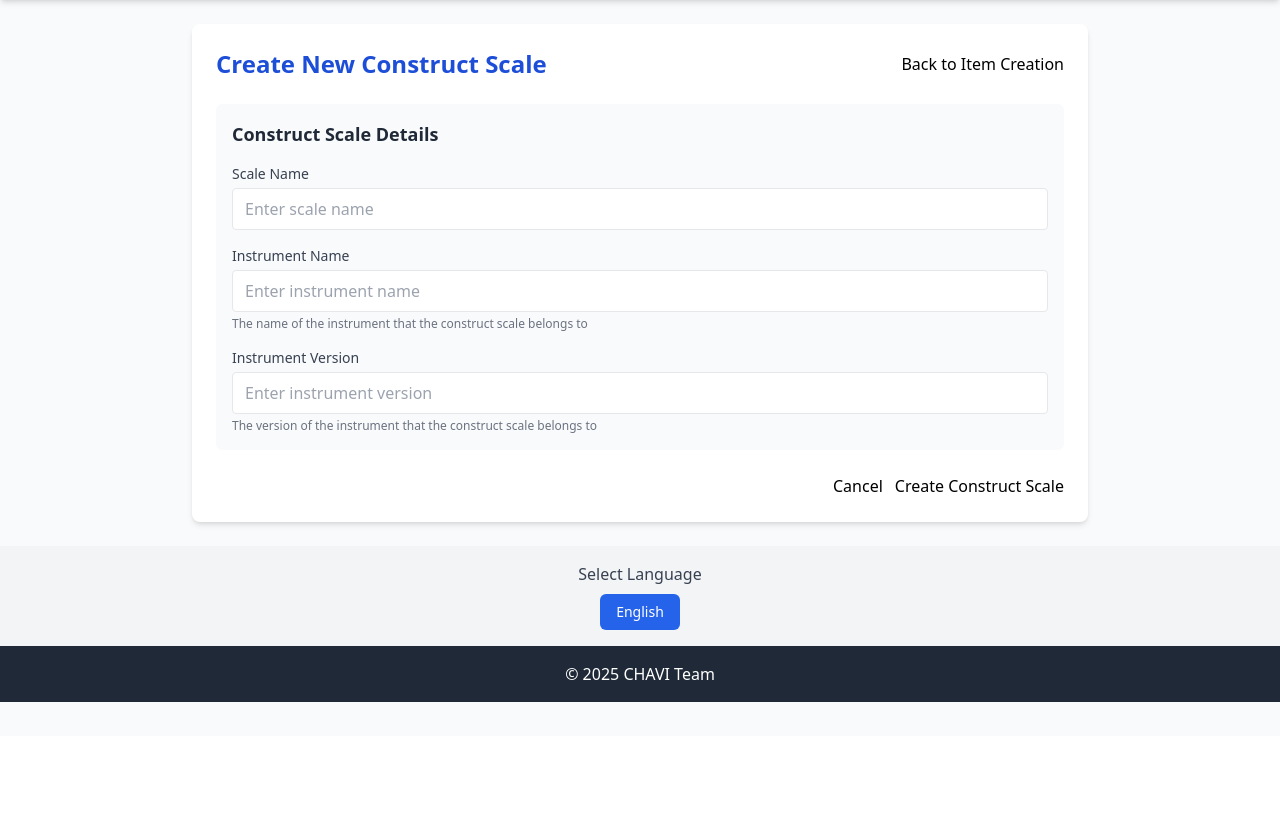
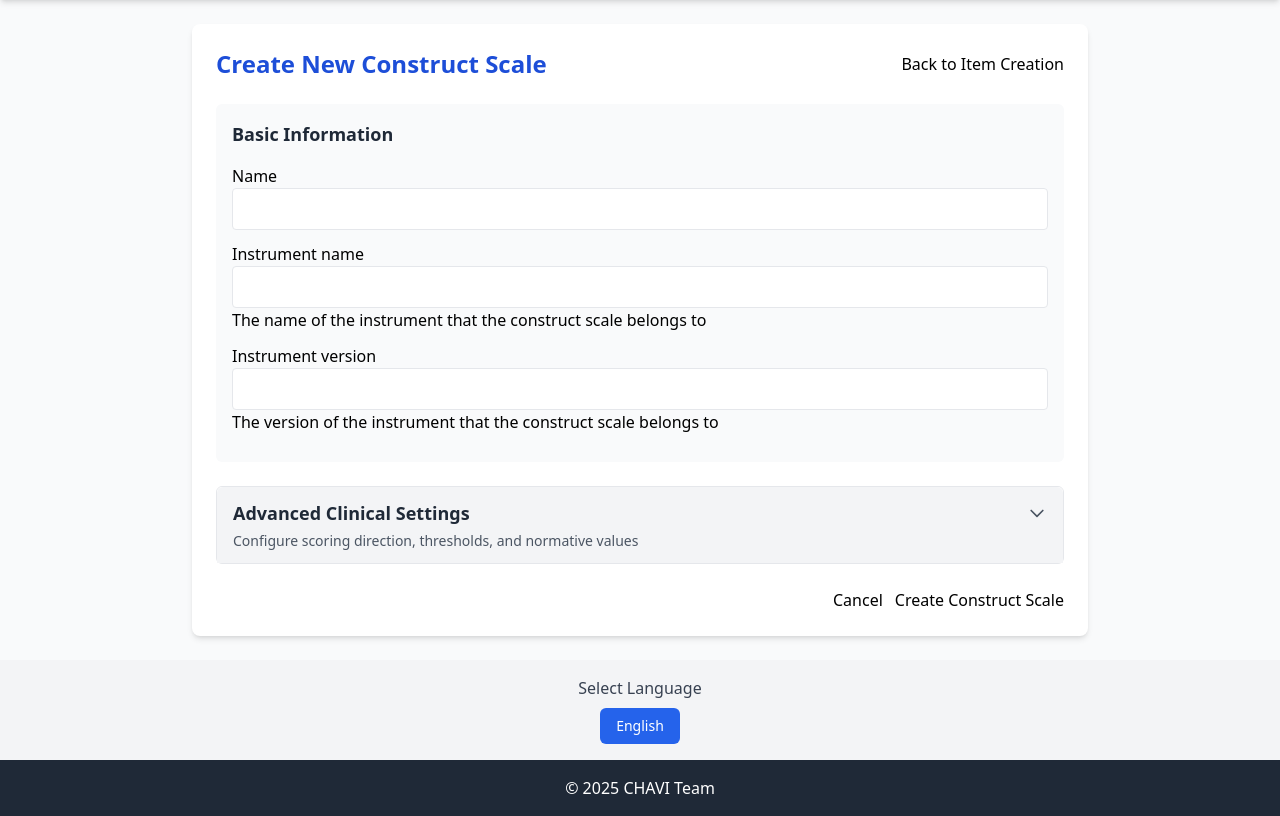
Before and after one commit to CHAVI-India/SATHI, a Django app: template templates/promapp/construct_scale_form.html in a window 1280 px wide. Shown: the part 64-880 px from the top of the page. Before the commit the page ends 766 px from the top, so only its background shows below. Run offline with Django 5.2, Linux system fonts and the light colour scheme; the template is opened without the code that fills it: values that come from a table or form of the project are taken from there, others are empty; parts of the project's set-up code (start-up, migrations or seed data) failed here and were passed over; some libraries are stand-ins or nearby versions.

Commit message:
Enhance Item and Construct Scale Forms with Advanced Settings
- Updated ItemForm and ConstructScaleForm to include new fields for better score direction, threshold scores, minimum clinical important differences, and normative score statistics.
- Introduced collapsible sections for advanced clinical settings in both forms, improving user experience and organization.
- Added JavaScript functionality to toggle advanced settings visibility and auto-expand sections if there are validation errors.
- Updated the construct scale template to reflect changes in form structure and improve the user interface for creating and updating construct scales.

```diff
--- a/promapp/forms.py
+++ b/promapp/forms.py
@@ -115,11 +115,23 @@ class ItemSelectionForm(forms.Form):
 
 class ItemForm(TranslatableModelForm):
     name = TranslatedField()
-    media = TranslatedField(required=False)
 
     class Meta:
         model = Item
-        fields = ['construct_scale', 'name', 'response_type', 'likert_response', 'range_response', 'is_required']
+        fields = [
+            'construct_scale',
+            'name',
+            'media',
+            'response_type',
+            'likert_response',
+            'range_response',
+            'is_required',
+            'item_better_score_direction',
+            'item_threshold_score',
+            'item_minimum_clinical_important_difference',
+            'item_normative_score_mean',
+            'item_normative_score_standard_deviation'
+        ]
         widgets = {
             'response_type': forms.Select(attrs={'hx-get': '/promapp/get-response-fields/',
                                                'hx-target': '#response-fields',
@@ -127,23 +139,62 @@ class ItemForm(TranslatableModelForm):
             'likert_response': forms.Select(attrs={'class': 'w-full px-3 py-2 border rounded'}),
             'range_response': forms.Select(attrs={'class': 'w-full px-3 py-2 border rounded'}),
             'is_required': forms.CheckboxInput(attrs={'class': 'w-4 h-4 text-blue-600 bg-gray-100 border-gray-300 rounded focus:ring-blue-500 focus:ring-2'}),
+            'item_threshold_score': forms.NumberInput(attrs={'step': '0.01'}),
+            'item_minimum_clinical_important_difference': forms.NumberInput(attrs={'step': '0.01'}),
+            'item_normative_score_mean': forms.NumberInput(attrs={'step': '0.01'}),
+            'item_normative_score_standard_deviation': forms.NumberInput(attrs={'step': '0.01'}),
         }
 
     def __init__(self, *args, **kwargs):
         super().__init__(*args, **kwargs)
         self.helper = FormHelper()
         self.helper.form_tag = False
+        self.helper.render_unmentioned_fields = False
         self.helper.layout = Layout(
-            Field('construct_scale'),
-            Field('name'),
-            Field('media'),
-            Field('response_type'),
-            Field('is_required'),
+            # Basic Information Section
             Div(
-                Field('likert_response', css_class='w-full'),
-                Field('range_response', css_class='w-full'),
-                id='response-fields',
-                css_class='mt-3'
+                HTML(f'<h3 class="text-lg font-semibold text-gray-800 mb-4">{_("Item Details")}</h3>'),
+                Field('construct_scale'),
+                Field('name'),
+                Field('media'),
+                Field('is_required'),
+                Field('response_type'),
+                Div(
+                    Field('likert_response', css_class='w-full'),
+                    Field('range_response', css_class='w-full'),
+                    id='response-fields',
+                    css_class='mt-3'
+                ),
+                css_class='bg-gray-50 p-4 rounded-md mb-6'
+            ),
+            # Advanced Clinical Settings Section (Collapsible)
+            Div(
+                HTML(f'''
+                    <div class="border border-gray-200 rounded-md">
+                        <button type="button"
+                                class="w-full px-4 py-3 text-left bg-gray-100 hover:bg-gray-200 rounded-t-md focus:outline-none focus:ring-2 focus:ring-blue-500 transition-colors duration-200"
+                                onclick="toggleAdvancedSettings()"
+                                id="advanced-settings-toggle">
+                            <div class="flex items-center justify-between">
+                                <h3 class="text-lg font-semibold text-gray-800">{_("Advanced Clinical Settings")}</h3>
+                                <svg id="chevron-icon" class="w-5 h-5 text-gray-600 transform transition-transform duration-200" fill="none" stroke="currentColor" viewBox="0 0 24 24">
+                                    <path stroke-linecap="round" stroke-linejoin="round" stroke-width="2" d="M19 9l-7 7-7-7"></path>
+                                </svg>
+                            </div>
+                            <p class="text-sm text-gray-600 mt-1">{_("Configure scoring direction, thresholds, and normative values for this item")}</p>
+                        </button>
+                        <div id="advanced-settings-content" class="hidden p-4 space-y-4">
+                '''),
+
+                # Advanced fields with proper spacing
+                Field('item_better_score_direction', css_class='w-full px-3 py-2 border rounded mb-4'),
+                Field('item_threshold_score', css_class='w-full px-3 py-2 border rounded mb-4'),
+                Field('item_minimum_clinical_important_difference', css_class='w-full px-3 py-2 border rounded mb-4'),
+                Field('item_normative_score_mean', css_class='w-full px-3 py-2 border rounded mb-4'),
+                Field('item_normative_score_standard_deviation', css_class='w-full px-3 py-2 border rounded mb-4'),
+
+                HTML('</div></div>'),
+                css_class='mb-6'
             )
         )
 
@@ -165,16 +216,65 @@ class ItemForm(TranslatableModelForm):
 class ConstructScaleForm(forms.ModelForm):
     class Meta:
         model = ConstructScale
-        fields = ['name', 'instrument_name', 'instrument_version']
+        fields = [
+            'name',
+            'instrument_name',
+            'instrument_version',
+            'scale_better_score_direction',
+            'scale_threshold_score',
+            'scale_minimum_clinical_important_difference',
+            'scale_normative_score_mean',
+            'scale_normative_score_standard_deviation'
+        ]
+        widgets = {
+            'scale_threshold_score': forms.NumberInput(attrs={'step': '0.01'}),
+            'scale_minimum_clinical_important_difference': forms.NumberInput(attrs={'step': '0.01'}),
+            'scale_normative_score_mean': forms.NumberInput(attrs={'step': '0.01'}),
+            'scale_normative_score_standard_deviation': forms.NumberInput(attrs={'step': '0.01'}),
+        }
 
     def __init__(self, *args, **kwargs):
         super().__init__(*args, **kwargs)
         self.helper = FormHelper()
         self.helper.form_tag = False
         self.helper.layout = Layout(
-            Field('name', css_class='w-full px-3 py-2 border rounded'),
-            Field('instrument_name', css_class='w-full px-3 py-2 border rounded'),
-            Field('instrument_version', css_class='w-full px-3 py-2 border rounded'),
+            # Basic Information Section
+            Div(
+                HTML(f'<h3 class="text-lg font-semibold text-gray-800 mb-4">{_("Basic Information")}</h3>'),
+                Field('name', css_class='w-full px-3 py-2 border rounded'),
+                Field('instrument_name', css_class='w-full px-3 py-2 border rounded'),
+                Field('instrument_version', css_class='w-full px-3 py-2 border rounded'),
+                css_class='bg-gray-50 p-4 rounded-md mb-6'
+            ),
+            # Advanced Settings Section (Collapsible)
+            Div(
+                HTML(f'''
+                    <div class="border border-gray-200 rounded-md">
+                        <button type="button"
+                                class="w-full px-4 py-3 text-left bg-gray-100 hover:bg-gray-200 rounded-t-md focus:outline-none focus:ring-2 focus:ring-blue-500 transition-colors duration-200"
+                                onclick="toggleAdvancedSettings()"
+                                id="advanced-settings-toggle">
+                            <div class="flex items-center justify-between">
+                                <h3 class="text-lg font-semibold text-gray-800">{_("Advanced Clinical Settings")}</h3>
+                                <svg id="chevron-icon" class="w-5 h-5 text-gray-600 transform transition-transform duration-200" fill="none" stroke="currentColor" viewBox="0 0 24 24">
+                                    <path stroke-linecap="round" stroke-linejoin="round" stroke-width="2" d="M19 9l-7 7-7-7"></path>
+                                </svg>
+                            </div>
+                            <p class="text-sm text-gray-600 mt-1">{_("Configure scoring direction, thresholds, and normative values")}</p>
+                        </button>
+                        <div id="advanced-settings-content" class="hidden p-4 space-y-4">
+                '''),
+
+                # Advanced fields with proper spacing
+                Field('scale_better_score_direction', css_class='w-full px-3 py-2 border rounded mb-4'),
+                Field('scale_threshold_score', css_class='w-full px-3 py-2 border rounded mb-4'),
+                Field('scale_minimum_clinical_important_difference', css_class='w-full px-3 py-2 border rounded mb-4'),
+                Field('scale_normative_score_mean', css_class='w-full px-3 py-2 border rounded mb-4'),
+                Field('scale_normative_score_standard_deviation', css_class='w-full px-3 py-2 border rounded mb-4'),
+
+                HTML('</div></div>'),
+                css_class='mb-6'
+            )
         )
 
 
--- a/promapp/views.py
+++ b/promapp/views.py
@@ -798,6 +798,9 @@ def create_likert_scale(request):
 
 
 def create_construct_scale(request):
+    """
+    Function-based view for creating construct scales
+    """
     if request.method == 'POST':
         form = ConstructScaleForm(request.POST)
         if form.is_valid():
--- a/templates/promapp/construct_scale_form.html
+++ b/templates/promapp/construct_scale_form.html
@@ -3,14 +3,26 @@
 {% load crispy_forms_tags %}
 {% load cotton %}
 
-{% block title %}{% translate "Create Construct Scale" %}{% endblock %}
+{% block title %}
+  {% if object %}
+    {% translate "Update Construct Scale" %}
+  {% else %}
+    {% translate "Create Construct Scale" %}
+  {% endif %}
+{% endblock %}
 
 {% block content %}
 <div class="max-w-4xl mx-auto">
   <div class="bg-white shadow-md rounded-lg overflow-hidden">
     <div class="p-6">
       <div class="flex justify-between items-center mb-6">
-        <h1 class="text-2xl font-bold text-blue-700">{% translate "Create New Construct Scale" %}</h1>
+        <h1 class="text-2xl font-bold text-blue-700">
+          {% if object %}
+            {% translate "Update Construct Scale" %}
+          {% else %}
+            {% translate "Create New Construct Scale" %}
+          {% endif %}
+        </h1>
         {% if referrer %}
           <c-link_button
             href="{{ referrer }}"
@@ -41,37 +53,7 @@
       <form method="post" class="space-y-6">
         {% csrf_token %}
 
-        <div class="bg-gray-50 p-4 rounded-md">
-          <h2 class="text-lg font-semibold text-gray-800 mb-4">{% translate "Construct Scale Details" %}</h2>
-
-          <div class="space-y-4">
-            <div>
-              <label for="id_name" class="block text-sm font-medium text-gray-700 mb-1">{% translate "Scale Name" %}</label>
-              <input type="text" name="name" id="id_name" value="{{ form.name.value|default:'' }}" class="w-full px-3 py-2 border rounded" placeholder="{% translate 'Enter scale name' %}">
-              {% if form.name.errors %}
-                <div class="text-red-500 text-sm mt-1">{{ form.name.errors }}</div>
-              {% endif %}
-            </div>
-
-            <div>
-              <label for="id_instrument_name" class="block text-sm font-medium text-gray-700 mb-1">{% translate "Instrument Name" %}</label>
-              <input type="text" name="instrument_name" id="id_instrument_name" value="{{ form.instrument_name.value|default:'' }}" class="w-full px-3 py-2 border rounded" placeholder="{% translate 'Enter instrument name' %}">
-              {% if form.instrument_name.errors %}
-                <div class="text-red-500 text-sm mt-1">{{ form.instrument_name.errors }}</div>
-              {% endif %}
-              <p class="text-xs text-gray-500 mt-1">{% translate "The name of the instrument that the construct scale belongs to" %}</p>
-            </div>
-
-            <div>
-              <label for="id_instrument_version" class="block text-sm font-medium text-gray-700 mb-1">{% translate "Instrument Version" %}</label>
-              <input type="text" name="instrument_version" id="id_instrument_version" value="{{ form.instrument_version.value|default:'' }}" class="w-full px-3 py-2 border rounded" placeholder="{% translate 'Enter instrument version' %}">
-              {% if form.instrument_version.errors %}
-                <div class="text-red-500 text-sm mt-1">{{ form.instrument_version.errors }}</div>
-              {% endif %}
-              <p class="text-xs text-gray-500 mt-1">{% translate "The version of the instrument that the construct scale belongs to" %}</p>
-            </div>
-          </div>
-        </div>
+        {% crispy form %}
 
         <div class="flex justify-end space-x-3">
           {% if referrer %}
@@ -89,12 +71,57 @@
           {% endif %}
           <c-save_button
             type="submit"
-            icon_left="<path fill-rule='evenodd' d='M10 3a1 1 0 011 1v5h5a1 1 0 110 2h-5v5a1 1 0 11-2 0v-5H4a1 1 0 110-2h5V4a1 1 0 011-1z' clip-rule='evenodd'/>">
-            {% translate "Create Construct Scale" %}
+            icon_left="{% if object %}<path fill-rule='evenodd' d='M5 13l4 4L19 7' stroke-width='2' stroke='currentColor' fill='none'/>{% else %}<path fill-rule='evenodd' d='M10 3a1 1 0 011 1v5h5a1 1 0 110 2h-5v5a1 1 0 11-2 0v-5H4a1 1 0 110-2h5V4a1 1 0 011-1z' clip-rule='evenodd'/>{% endif %}">
+            {% if object %}
+              {% translate "Update Construct Scale" %}
+            {% else %}
+              {% translate "Create Construct Scale" %}
+            {% endif %}
           </c-save_button>
         </div>
       </form>
     </div>
   </div>
 </div>
+
+<script>
+function toggleAdvancedSettings() {
+    const content = document.getElementById('advanced-settings-content');
+    const chevron = document.getElementById('chevron-icon');
+
+    if (content.classList.contains('hidden')) {
+        content.classList.remove('hidden');
+        chevron.style.transform = 'rotate(180deg)';
+    } else {
+        content.classList.add('hidden');
+        chevron.style.transform = 'rotate(0deg)';
+    }
+}
+
+// Auto-expand if there are errors in advanced fields
+document.addEventListener('DOMContentLoaded', function() {
+    const advancedFields = [
+        'id_scale_better_score_direction',
+        'id_scale_threshold_score',
+        'id_scale_minimum_clinical_important_difference',
+        'id_scale_normative_score_mean',
+        'id_scale_normative_score_standard_deviation'
+    ];
+
+    let hasErrors = false;
+    advancedFields.forEach(fieldId => {
+        const field = document.getElementById(fieldId);
+        if (field && field.closest('.field-wrapper')) {
+            const errorDiv = field.closest('.field-wrapper').querySelector('.text-red-500, .errorlist');
+            if (errorDiv) {
+                hasErrors = true;
+            }
+        }
+    });
+
+    if (hasErrors) {
+        toggleAdvancedSettings();
+    }
+});
+</script>
 {% endblock %}
```
Also changed, not shown: Result UI for HCP.md (added, +8 -0 lines), promapp/models.py (+17 -0 lines), promapp/migrations/0006_constructscale_scale_better_score_direction_and_more.py (added).
